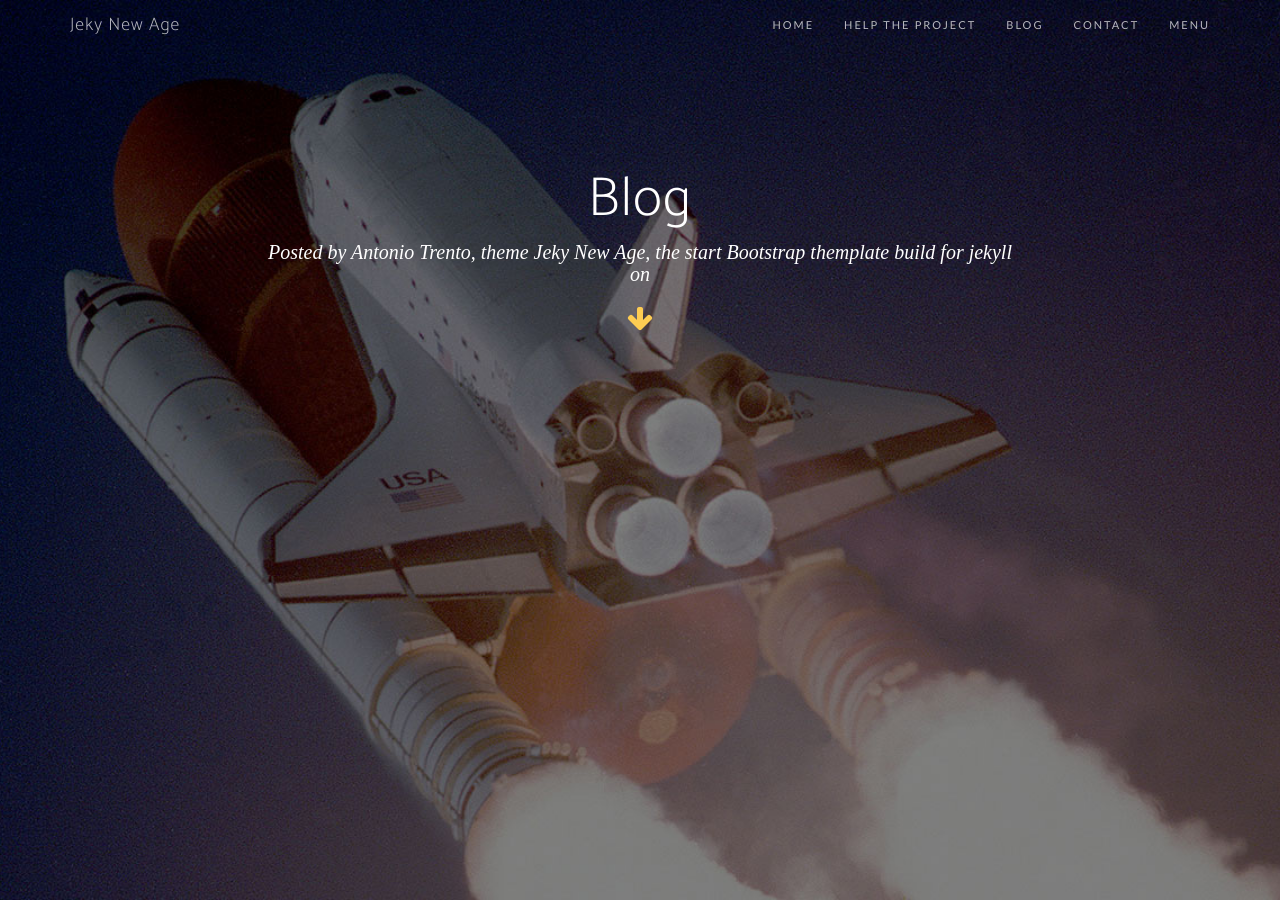
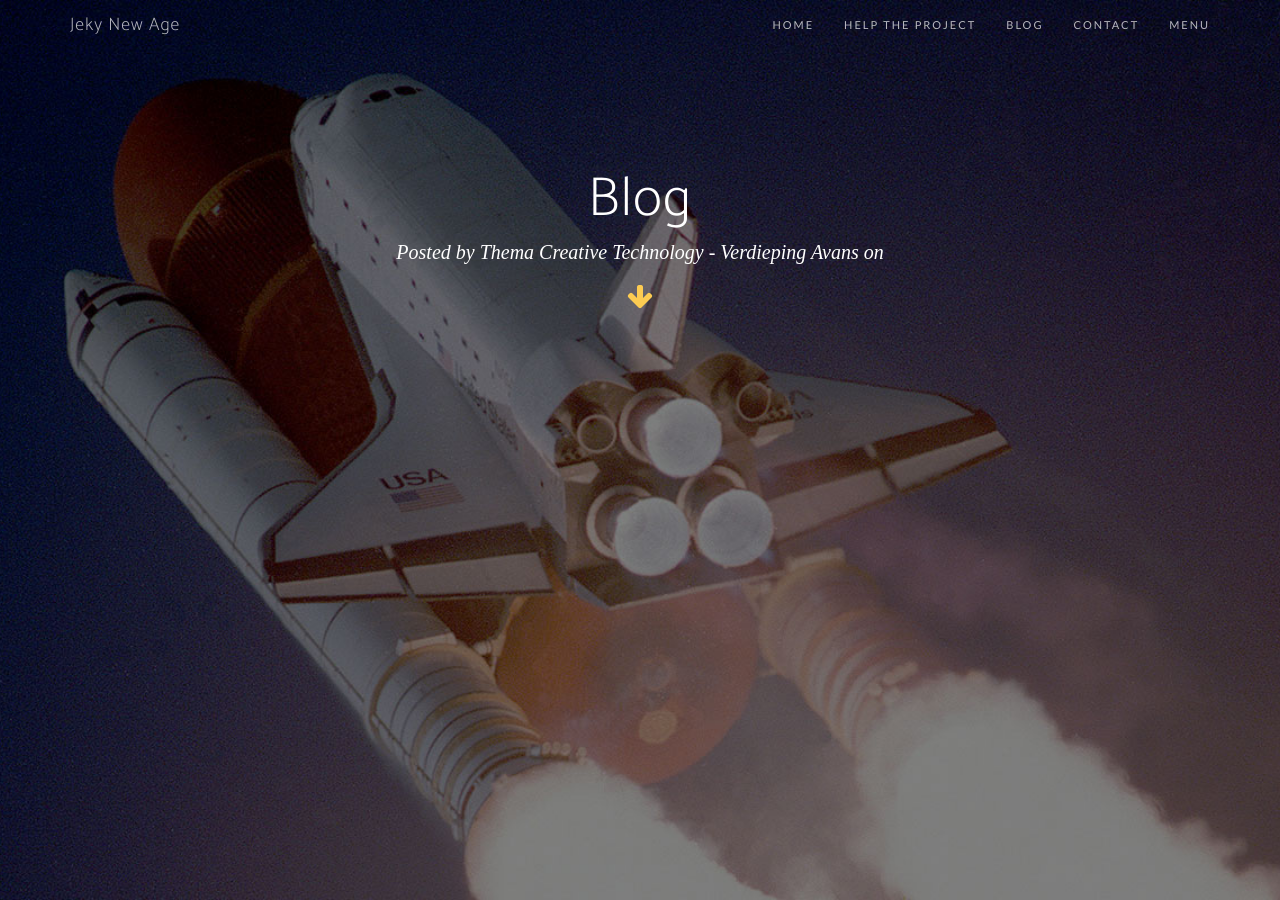
Before and after one commit to stijntjeleijten/creative-technology-2017, a Jekyll site: the page built from blog.html, in a window 1280 px wide and 900 px high. Built offline with Jekyll 4.4.1, drawn with Linux system fonts in a browser that asks for light colours; nearby versions of some CDN libraries; some web fonts are replaced.

Commit message:
Update _config.yml

```diff
--- a/_config.yml
+++ b/_config.yml
@@ -1,7 +1,7 @@
 # Site settings
-title: Antonio Trento, theme Jeky New Age, the start Bootstrap themplate build for jekyll
-email:
-description: A jekyll template for landing pages, portfolio and blogging
+title: Thema Creative Technology - Verdieping Avans
+email: scpleijt@avans.nl
+description: Thema voor de verdieping van Avans inclusief blogpagina.
 
 baseurl: "/creative-technology-2017" # the subpath of your site, e.g. /blog/ (If you use organization leave empty)
 url: "https://github.com/stijntjeleijten" # the base hostname & protocol for your site
```
